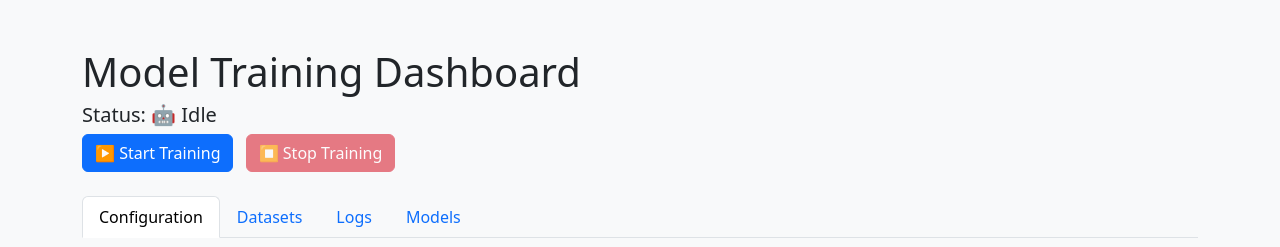
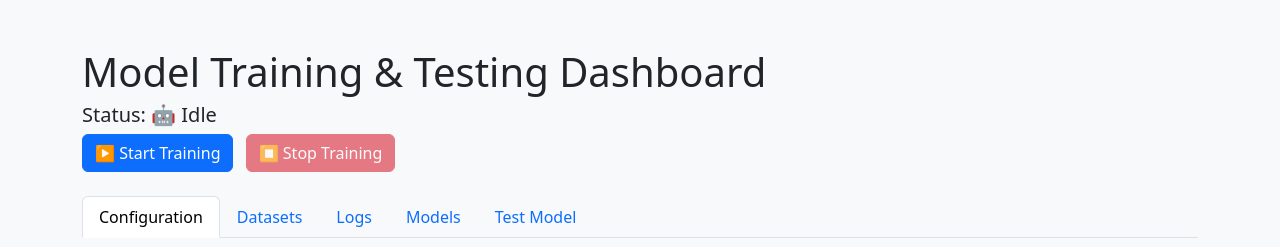
Before and after one commit to zirenxiao/LLM-WebTrainer, a Flask app: page / in a window 1280 px wide. Shown: the top 247 px of the page. Run offline with Flask 3, Linux system fonts and the light colour scheme; parts of the project's set-up code (start-up, migrations or seed data) failed here and were passed over.

Commit message:
v0.2.6
add model testing

```diff
--- a/app.py
+++ b/app.py
@@ -14,7 +14,7 @@ from transformers import (
     AutoModelForCausalLM, AutoTokenizer,
     Trainer, TrainingArguments, TrainerCallback, TrainerState, TrainerControl
 )
-from peft import get_peft_model, LoraConfig, TaskType
+from peft import get_peft_model, LoraConfig, TaskType, PeftModel
 from datasets import load_dataset, Dataset
 import torch
 from multiprocessing import Process
@@ -64,7 +64,6 @@ STATUS_FILE = os.path.join("logs", "status.json")
 open(LOG_FILE, "a").close()
 open(STATUS_FILE, "a").close()
 
-
 def write_status(data):
     with open(STATUS_FILE, "w") as f:
         if isinstance(data, dict):
@@ -72,10 +71,8 @@ def write_status(data):
         else:
             json.dump({"status": data}, f)
 
-
 original_stdout = sys.stdout
 original_stderr = sys.stderr
-
 
 def write_log(msg: str):
     original_stdout.write(msg)
@@ -236,7 +233,87 @@ def index():
         config=config,
         devices=available_devices,
         datasets=datasets,
-        runs=runs
+        runs=runs,
+        active_tab="config"
+    )
+
+@app.route("/test_model", methods=["POST"])
+def test_model():
+    # Re-fetch datasets and runs for selection
+    datasets = sorted(os.listdir("datasets"))
+    runs = []
+    for run in sorted(os.listdir(BASE_OUTPUT_DIR)):
+        run_path = os.path.join(BASE_OUTPUT_DIR, run)
+        if os.path.isdir(run_path):
+            checkpoints = sorted(
+                d for d in os.listdir(run_path)
+                if os.path.isdir(os.path.join(run_path, d))
+            )
+            runs.append({"name": run, "checkpoints": checkpoints})
+    # Gather form data
+    model_selection = request.form.get("model")
+    model_name = request.form.get("model_name")
+
+    prompt = request.form.get("prompt")
+    try:
+        max_length = int(request.form.get("max_length") or 512)
+    except:
+        max_length = 512
+    try:
+        temperature = float(request.form.get("temperature") or 0.7)
+    except:
+        temperature = 0.7
+    try:
+        top_p = float(request.form.get("top_p") or 0.9)
+    except:
+        top_p = 0.9
+    try:
+        num_return_sequences = int(request.form.get("num_return_sequences") or 1)
+    except:
+        num_return_sequences = 1
+
+    # Build model path and load
+
+    model_path = model_name if model_name != "" else os.path.join(BASE_OUTPUT_DIR, model_selection)
+
+    load_kwargs = {}
+    if len(available_devices) > 1:
+        load_kwargs['device_map'] = "auto"
+    if "gemma" in model_path:
+        load_kwargs["attn_implementation"] = "eager"
+    tokenizer = AutoTokenizer.from_pretrained(model_path, **load_kwargs)
+    base_model = AutoModelForCausalLM.from_pretrained(model_path, **load_kwargs)
+    model = base_model if model_name != "" else PeftModel.from_pretrained(base_model, model_path)
+
+    # Prepare inputs and generate
+    input_text = {'role': 'user', 'content': prompt}
+    inputs = tokenizer(json.dumps(input_text), return_tensors="pt")
+    output_ids = model.generate(
+        **inputs,
+        max_length=max_length,
+        temperature=temperature,
+        top_p=top_p,
+        num_return_sequences=num_return_sequences
+    )
+    outputs = [tokenizer.decode(o, skip_special_tokens=True) for o in output_ids]
+
+    return render_template(
+        "index.html",
+        config=config,
+        devices=available_devices,
+        datasets=datasets,
+        runs=runs,
+        test_output=outputs,
+        selected_model=model_selection,
+        prompt=prompt,
+        model_name=model_name,
+        gen_params={
+            'max_length': max_length,
+            'temperature': temperature,
+            'top_p': top_p,
+            'num_return_sequences': num_return_sequences
+        },
+        active_tab="test"
     )
 
 @app.route("/upload_dataset", methods=["POST"])
--- a/templates/index.html
+++ b/templates/index.html
@@ -11,7 +11,7 @@
 </head>
 <body class="bg-light">
   <div class="container py-5">
-    <h1 class="mb-1">Model Training Dashboard</h1>
+    <h1 class="mb-1">Model Training & Testing Dashboard</h1>
 
     <!-- Status + progress bar -->
     <p class="lead mb-1">
@@ -42,22 +42,25 @@
 
     <ul class="nav nav-tabs" id="mainTab" role="tablist">
       <li class="nav-item">
-        <button class="nav-link active" id="config-tab" data-bs-toggle="tab" data-bs-target="#config">Configuration</button>
+        <button class="nav-link {% if active_tab=='config' %}active{% endif %}" id="config-tab" data-bs-toggle="tab" data-bs-target="#config">Configuration</button>
       </li>
       <li class="nav-item">
-        <button class="nav-link" id="datasets-tab" data-bs-toggle="tab" data-bs-target="#datasets-pane">Datasets</button>
+        <button class="nav-link {% if active_tab=='datasets' %}active{% endif %}" id="datasets-tab" data-bs-toggle="tab" data-bs-target="#datasets-pane">Datasets</button>
       </li>
       <li class="nav-item">
-        <button class="nav-link" id="logs-tab" data-bs-toggle="tab" data-bs-target="#logs-pane">Logs</button>
+        <button class="nav-link {% if active_tab=='logs' %}active{% endif %}" id="logs-tab" data-bs-toggle="tab" data-bs-target="#logs-pane">Logs</button>
       </li>
       <li class="nav-item">
-        <button class="nav-link" id="models-tab" data-bs-toggle="tab" data-bs-target="#models-pane">Models</button>
+        <button class="nav-link {% if active_tab=='models' %}active{% endif %}" id="models-tab" data-bs-toggle="tab" data-bs-target="#models-pane">Models</button>
+      </li>
+      <li class="nav-item">
+        <button class="nav-link {% if active_tab=='test' %}active{% endif %}" id="test-tab" data-bs-toggle="tab" data-bs-target="#test-pane">Test Model</button>
       </li>
     </ul>
 
     <div class="tab-content" id="mainTabContent">
       <!-- Configuration -->
-      <div class="tab-pane fade show active p-4" id="config">
+      <div class="tab-pane fade {% if active_tab=='config' %}show active{% endif %} p-4" id="config">
         <form id="config-form" class="row g-3">
           <div class="col-md-6">
             <label for="dataset" class="form-label">Dataset</label>
@@ -158,6 +161,65 @@
           <p class="text-muted">No model runs found</p>
         {% endif %}
       </div>
+
+      <!-- Test Model -->
+      <div class="tab-pane fade {% if active_tab=='test' %}show active{% endif %} p-4" id="test-pane">
+        <form id="test-form" method="POST" action="{{ url_for('test_model') }}">
+          <div class="row g-3">
+            <div class="col-md-6">
+              <label for="model" class="form-label">Select Model</label>
+              <select class="form-select" id="model" name="model">
+                {% for run in runs %}
+                  {% if run.checkpoints %}
+                    <optgroup label="{{ run.name }}">
+                      {% for ckpt in run.checkpoints %}
+                        <option value="{{ run.name }}/{{ ckpt }}"
+                          {% if selected_model==run.name~'/'~ckpt %}selected{% endif %}>
+                          {{ ckpt }}
+                        </option>
+                      {% endfor %}
+                    </optgroup>
+                  {% endif %}
+                {% endfor %}
+              </select>
+            </div>
+            <div class="col-12">
+              <label for="prompt" class="form-label">Prompt</label>
+              <textarea class="form-control" id="prompt" name="prompt" rows="3">{{ prompt or '' }}</textarea>
+            </div>
+            <div class="col-md-3">
+              <label for="model_name" class="form-label">Model Name</label>
+              <input type="text" class="form-control" id="model_name" name="model_name" value="{{ model_name or '' }}">
+            </div>
+            <div class="col-md-3">
+              <label for="max_length" class="form-label">Max Length</label>
+              <input type="number" class="form-control" id="max_length" name="max_length" value="{{ gen_params.max_length if gen_params else 512 }}">
+            </div>
+            <div class="col-md-3">
+              <label for="temperature" class="form-label">Temperature</label>
+              <input type="text" class="form-control" id="temperature" name="temperature" value="{{ gen_params.temperature if gen_params else 0.7 }}">
+            </div>
+            <div class="col-md-3">
+              <label for="top_p" class="form-label">Top P</label>
+              <input type="text" class="form-control" id="top_p" name="top_p" value="{{ gen_params.top_p if gen_params else 0.9 }}">
+            </div>
+            <div class="col-md-3">
+              <label for="num_return_sequences" class="form-label">Num Sequences</label>
+              <input type="number" class="form-control" id="num_return_sequences" name="num_return_sequences" value="{{ gen_params.num_return_sequences if gen_params else 1 }}">
+            </div>
+            <div class="col-12">
+              <button type="submit" class="btn btn-primary">Generate</button>
+            </div>
+          </div>
+        </form>
+        {% if test_output %}
+          <hr>
+          <h5>Model Output</h5>
+          {% for out in test_output %}
+            <pre class="border p-3 bg-white">{{ out }}</pre>
+          {% endfor %}
+        {% endif %}
+      </div>
     </div>
   </div>
 
```
